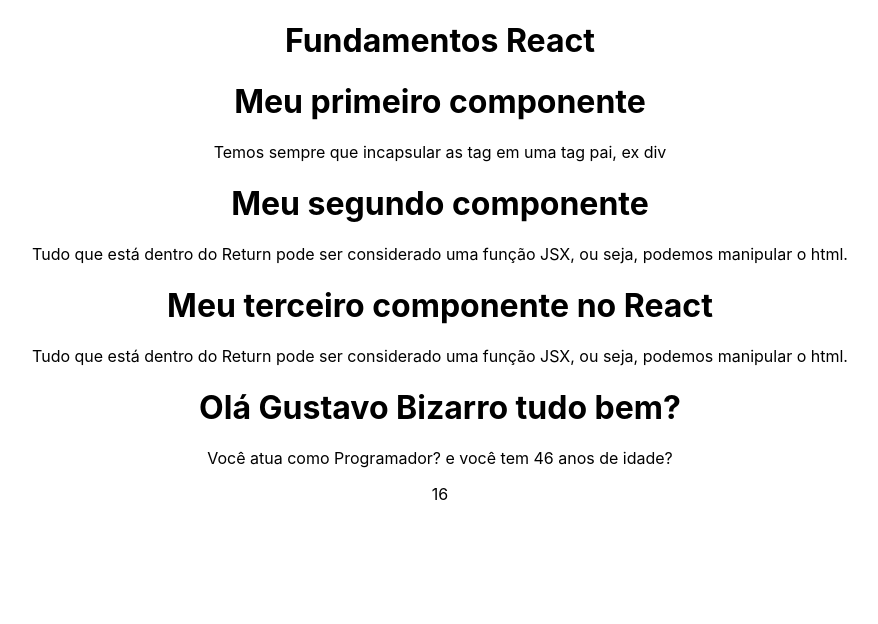
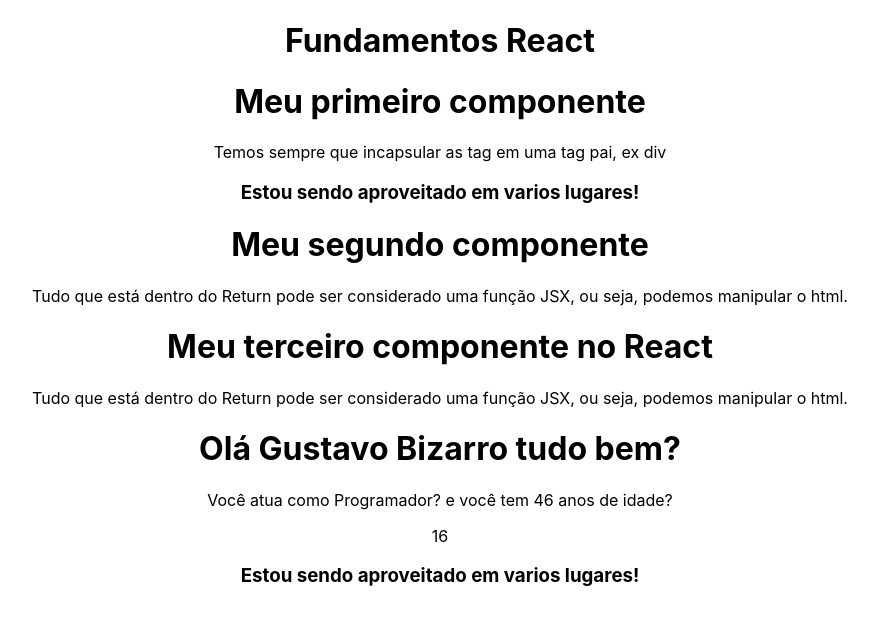
Before and after one commit to Gustavo-Bizarro/react_basic, a React (Create React App) app in the folder 2_FUNDAMENTOS/fundamentos/: page / in a window 1280 px wide. Shown: the top 624 px of the page, without its empty margins (200-1078 px from the left). Built offline with nearby package versions, Linux system fonts and the light colour scheme.

Commit message:
hierarquia de components

```diff
--- a/2_FUNDAMENTOS/fundamentos/src/App.js
+++ b/2_FUNDAMENTOS/fundamentos/src/App.js
@@ -3,8 +3,10 @@
 import SecondComponent from './components/SecondComponent';
 import ThirdComponent from './components/ThirdComponent';
 import TemplateExpress from './components/TemplateExpress';
+import MyComponent from './components/MyComponent';
 //style css
 import './App.css';
+
 
 
 
@@ -16,6 +18,7 @@
     <SecondComponent/>
     <ThirdComponent/>
     <TemplateExpress/>
+    <MyComponent/>
     </div>
   );
 }
--- a/2_FUNDAMENTOS/fundamentos/src/components/FirstComponent.js
+++ b/2_FUNDAMENTOS/fundamentos/src/components/FirstComponent.js
@@ -1,9 +1,12 @@
+import MyComponent from "./MyComponent";
+
 const FirstComponent = () => {
 //E assim que se faz um comentário na parte da função
     return (
         <div>{/*assim que se faz um comentário no jsx*/}
             <h1>Meu primeiro componente</h1>
             <p>Temos sempre que incapsular as tag em uma tag pai, ex div </p>
+            <MyComponent/>
         </div>
     )
 }
--- /dev/null
+++ b/2_FUNDAMENTOS/fundamentos/src/components/MyComponent.js
@@ -0,0 +1,11 @@
+const MyComponent = () => {
+
+return (
+    <div>
+        {/*Aqui posso manipular o html pelo jsx, só para não esquecer*/}
+        <h3>Estou sendo aproveitado em varios lugares!</h3>
+    </div>
+    )
+}
+
+export default MyComponent
```
